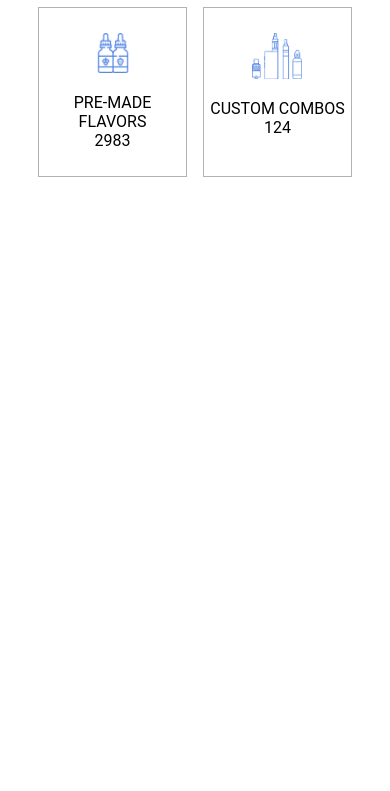
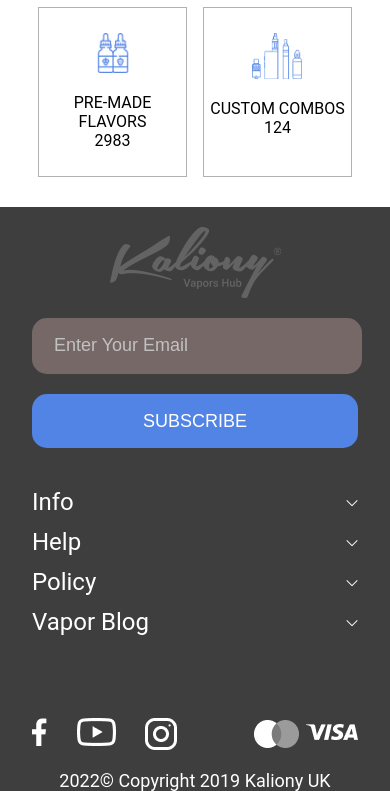
Before and after one commit to TatevSenokyan/project_webpack, a website built with webpack: page src/temp.html in a window 390 px wide. Shown: the part 2593-3384 px from the top of the page. Before the commit the page ends 3100 px from the top, so only its background shows below. Built offline with nearby package versions, Linux system fonts and the light colour scheme.

Commit message:
mobile footer

```diff
--- a/src/css/index.css
+++ b/src/css/index.css
@@ -564,9 +564,157 @@
 
 .footer {
     width: 100%;
-    height: 300px
+    padding-top: 20px;
+    background: #3E3E3E;
 }
 
+.footer-logo {
+    width: 171px;
+    height: 71px;
+    background-image: url('../images/footer_logo.png');
+    margin: auto;
+    background-repeat: no-repeat;
+}
+
+.footerWrapper {
+    width: 83.6%;
+    margin: auto;
+}
+.footer-item {
+    width: 100%;
+    height: 30px;
+    color: #FFFFFF;
+    font-size: 24px;
+    font-family: Roboto;
+    background-image: url('../images/arrow.png');
+    background-repeat: no-repeat;
+    background-position: 100% 50%;
+    margin-top: 10px;
+    cursor: pointer
+}
+
+.footer-item.active {
+    color: #5184E5;
+    background-image: url('../images/blue_arrow.png');
+}
+
+.info {
+    color: #FFFFFF;
+    font-size: 20px;
+    width: 100%;
+    text-align: center;
+    display: none;
+}
+.info.active {
+    display: block;
+}
+.info div {
+    padding: 5px
+}
+.footer-buttons {
+    width: 100%;
+    margin-bottom: 40px;
+}
+
+.footer-buttons input {
+    width: 100%;
+    height: 54px;
+    background: #776868;
+    border-radius: 15px;
+    border: none;
+    margin-top: 20px
+}
+
+.footer-buttons input::placeholder {
+    font-weight: 400;
+    font-size: 18px;
+    line-height: 21px;
+    color: #C1C1C1;
+    margin: 30px;
+ }
+
+.footer-buttons button {
+    width: 100%;
+    height: 54px;
+    color: #FFFFFF;
+    background: #5184E5;
+    border-radius: 15px;
+    outline: none;
+    border: none;
+    font-size: 18px;
+    text-transform: uppercase;
+    cursor: pointer;
+    margin-top: 20px;
+}
+
+.footer-icons {
+    width: 326px;
+    display: flex;
+    margin: 80px auto;
+    justify-content: space-between;
+}
+
+.social-icons {
+    width: 44.5%;
+    display: flex;
+    justify-content: space-between;
+}
+
+.card-icons {
+    width: 32%;
+    display: flex;
+    justify-content: space-between;
+    align-items: center;
+}
+
+.facebook {
+    width: 15px;
+    height: 28px;
+    background-image: url('../images/facebook.png');
+    background-repeat: no-repeat;
+    background-size: cover;
+}
+
+.you-tube {
+    width: 39px;
+    height: 28px;
+    background-image: url('../images/you_tube.png');
+    background-repeat: no-repeat;
+    background-size: cover;
+}
+
+.instagram {
+    width: 32px;
+    height: 32px;
+    background-image: url('../images/instagram.png');
+    background-repeat: no-repeat;
+    background-size: cover;
+}
+
+.master {
+    width: 45px;
+    height: 28px;
+    background-image: url('../images/mastercard.png');
+    background-repeat: no-repeat;
+    background-size: cover;
+}
+.visa {
+    width: 52px;
+    height: 20px;
+    background-image: url('../images/visa.png');
+    background-repeat: no-repeat;
+    background-size: contain;
+}
+
+.copyright {
+    width: 326px;
+    margin: auto;
+    font-family: Roboto;
+    font-size: 18px;
+    color: #FFFFFF;
+    text-align: center;
+    margin-top: -60px;
+}
 
 @media only screen and (min-width: 1200px) {
     .productTitle, .productPrice {
--- /dev/null
+++ b/src/js/components/footer.js
@@ -0,0 +1,86 @@
+function footer(screen) {
+    const footerContainer = document.querySelector('.footer');
+    footerContainer.innerHTML='';
+
+    if (screen<1280) {
+
+        footerContainer.innerHTML = `
+        <div class='footer-logo'></div>
+        <div class='footerWrapper'>
+          <div class='footer-buttons'>
+             <input placeholder="    Enter Your Email"/>
+             <button>Subscribe</button>
+          </div>
+           <div class='footer-item'>Info</div>
+           <div class='info'>
+              <div>Contuct us</div>
+              <div>About us</div>
+              <div>Reviews</div>
+              <div>FAQ</div>
+              <div>Affiliate Program</div>
+           </div>
+           <div class='footer-item'>Help</div>
+           <div class='info'>
+              <div>Shippment Zip Code Check</div>
+              <div>Shipping and Handling </div>
+              <div>Warranty and Returns</div>
+              <div>Payment Options</div>
+           </div>
+           <div class='footer-item'>Policy</div>
+           <div class='info'>
+              <div>Privicy Policy</div>
+              <div>Terms & Conditions</div>
+              <div>Cookies</div>
+              <div>Age Policy</div>
+              <div>Health & Safety</div>
+           </div>
+           <div class='footer-item'>Vapor Blog</div>
+            <div class='info'>
+              <div>Title</div>
+              <div>Title</div>
+              <div>Title</div>
+              <div>Title</div>
+            </div>
+        </div>
+        <div class='footer-icons'>
+            <div class='social-icons'>
+               <div class='facebook'></div>
+               <div class='you-tube'></div>
+               <div class='instagram'></div>
+            </div>
+            <div class='card-icons'>
+                <div class='master'></div>
+                <div class='visa'></div>
+            </div>
+        </div>
+        <div class='copyright'>
+            2022&copy; Copyright 2019  Kaliony UK
+        </div>
+        `;
+
+        const footerItems = document.querySelectorAll('.footer-item');
+        const infoArr = document.querySelectorAll('.info');
+
+        footerItems.forEach(function(item, index) {
+          const footerSections = [0, 1, 2, 3];
+          item.addEventListener('click', () => {
+            item.classList.toggle('active');
+            infoArr[index].classList.toggle('active');
+             delete footerSections[index];
+             footerSections.forEach((info) => {
+                footerItems[info].className = 'footer-item';
+                infoArr[info].classList.remove('active');
+             });
+          });
+        });
+
+
+    } else {
+
+    }
+
+
+    return footerContainer;
+}
+
+export default footer;
--- a/src/js/index.js
+++ b/src/js/index.js
@@ -1,12 +1,15 @@
 import '../css/index.css';
 import navbar from './components/navbar';
+import footer from './components/footer';
 import {data} from './components/assets/constant';
 import createSlide from './components/slides';
 import renderItems from './components/renderItems';
 
 navbar(window.innerWidth);
+footer(window.innerWidth);
 window.addEventListener('resize', ()=>{
   navbar(window.innerWidth);
+  footer(window.innerWidth);
   // createSlide(data.products, window.innerWidth);
 });
 renderItems(data.archived);
```
Also changed, not shown: dist/1641228674a48f01a9f0.png (added), dist/4fb270763cfcd0db5c51.png (added), dist/61ac98b3de84bb3b0411.png (added), dist/694d8924ae66c3ef230a.png (added), dist/6dc23027de1c1624a088.png (added), dist/7a9531ec0df2c7aefb6a.png (added), dist/df980a247f401595e09e.png (added), dist/main.js, src/images/blue_arrow.png (added), src/images/facebook.png (added), src/images/footer_logo.png (added), src/images/instagram.png (added), src/images/mastercard.png (added), src/images/visa.png (added), 1 more files.
